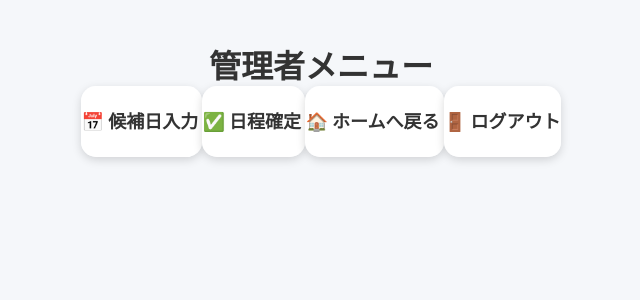
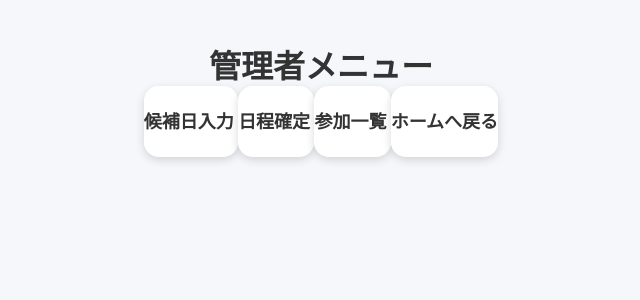
Before and after one commit to matsumurashin0125/event-app6, a Flask app: page /admin in a window 1280 px wide. Shown: the top 300 px of the page, without its empty margins (319-959 px from the left). Run offline with Flask 3, Linux system fonts and the light colour scheme.

Commit message:
admin_menu.html を更新

```diff
--- a/templates/admin_menu.html
+++ b/templates/admin_menu.html
@@ -10,23 +10,21 @@
 <h1>管理者メニュー</h1>
 
 <div class="tile-container">
-
     <a class="tile" href="{{ url_for('candidate') }}">
-        📅 候補日入力
+        候補日入力
     </a>
 
     <a class="tile" href="{{ url_for('confirm') }}">
-        ✅ 日程確定
+        日程確定
+    </a>
+
+    <a class="tile" href="{{ url_for('attendance_list') }}">
+        参加一覧
     </a>
 
     <a class="tile" href="{{ url_for('home') }}">
-        🏠 ホームへ戻る
+        ホームへ戻る
     </a>
-
-    <a class="tile" href="{{ url_for('admin_logout') }}">
-        🚪 ログアウト
-    </a>
-
 </div>
 
 </body>
```
